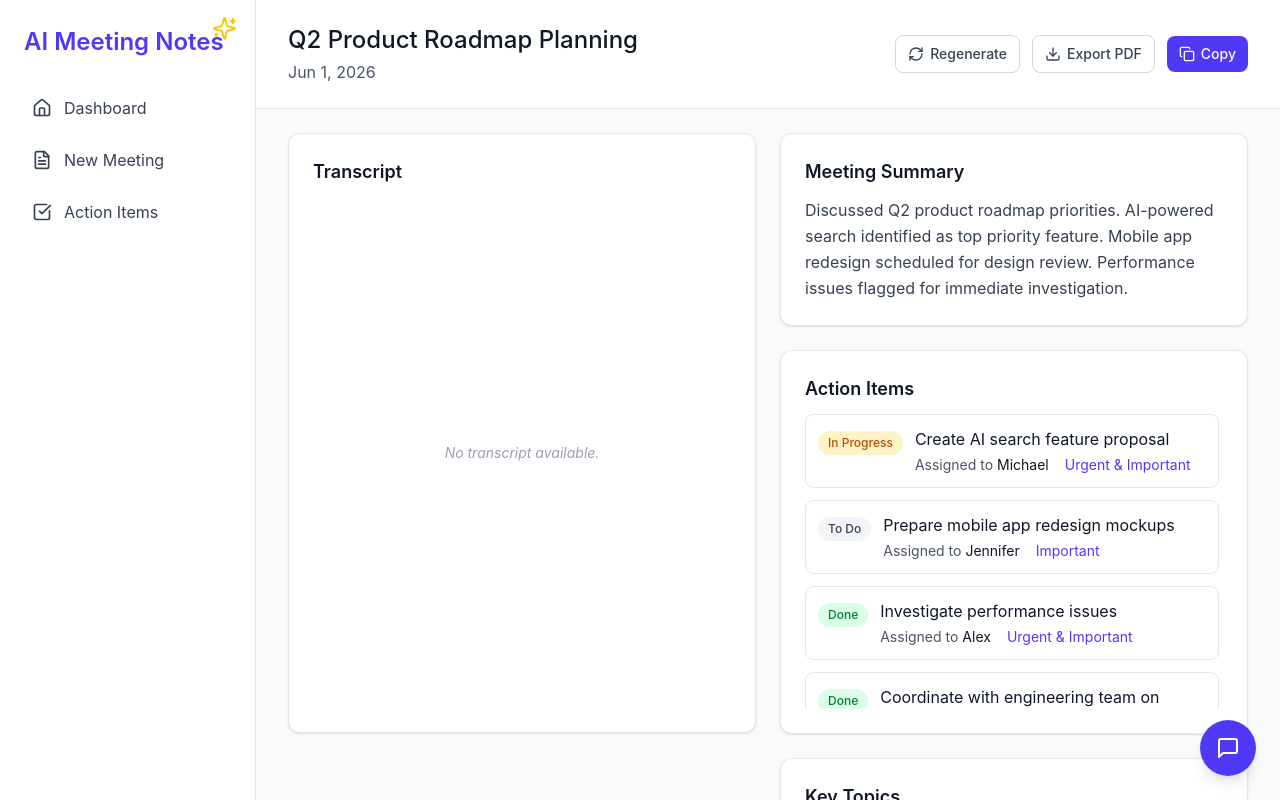
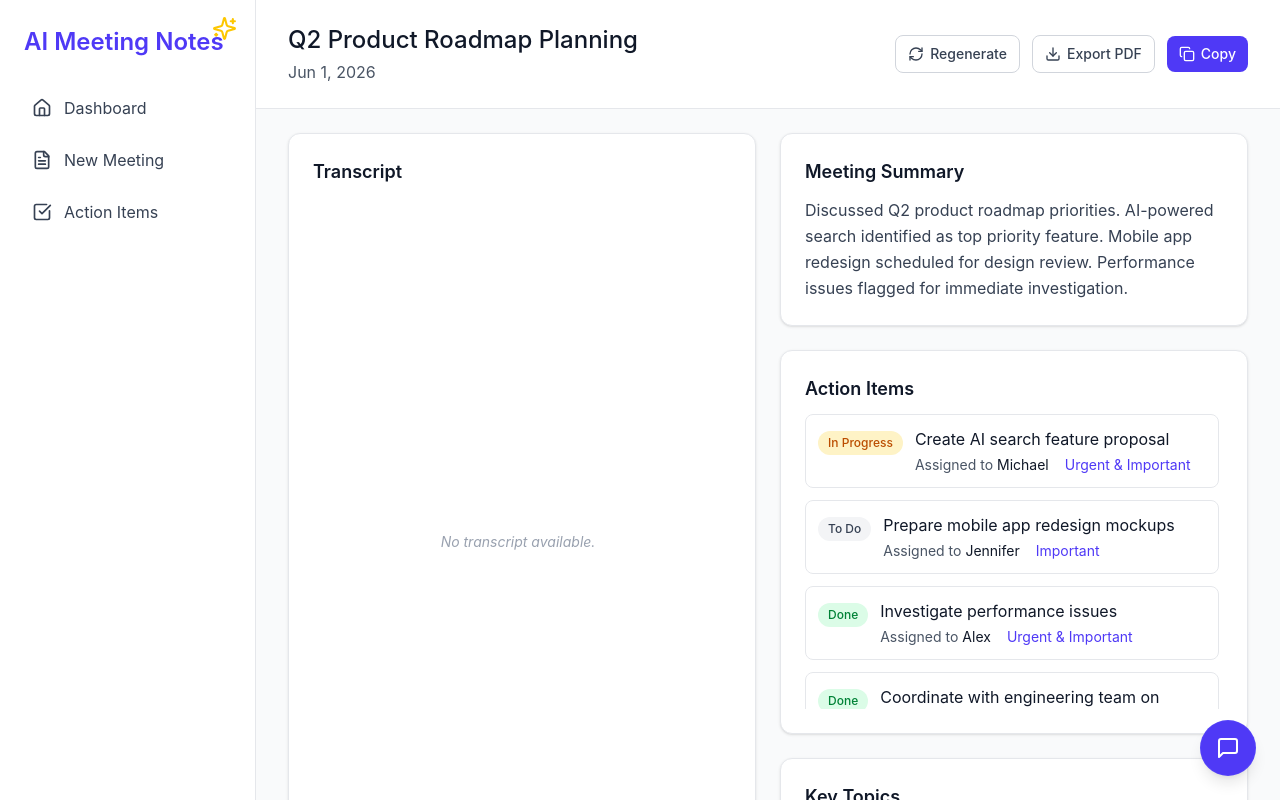
Before and after one commit to dejan-simonovski/notes-to-actions-frontend, a React (Vite) app: page /app/meeting/1 in a window 1280 px wide. Built offline with nearby package versions, Linux system fonts and the light colour scheme.

Commit message:
Fix transcript scroll

```diff
--- a/src/app/components/meetings/components/TranscriptPanel.tsx
+++ b/src/app/components/meetings/components/TranscriptPanel.tsx
@@ -4,11 +4,11 @@ interface TranscriptPanelProps {
 
 export function TranscriptPanel({ transcript }: TranscriptPanelProps) {
     return (
-        <div className="bg-white rounded-xl border border-gray-200 shadow-sm p-4 sm:p-6 flex flex-col min-h-96 max-h-[600px]">
+        <div className="bg-white rounded-xl border border-gray-200 shadow-sm p-4 sm:p-6 flex flex-col min-h-96 h-full">
             <h3 className="text-gray-900 mb-3 font-semibold flex-shrink-0">Transcript</h3>
-            <div className="overflow-y-auto flex-1 min-h-0 flex flex-col">
+            <div className="overflow-y-scroll flex-1 min-h-0 flex flex-col pr-2">
                 {transcript ? (
-                    <p className="text-xs text-gray-600 leading-relaxed whitespace-pre-wrap">
+                    <p className="text-sm text-gray-700 leading-relaxed whitespace-pre-wrap">
                         {transcript}
                     </p>
                 ) : (
```
